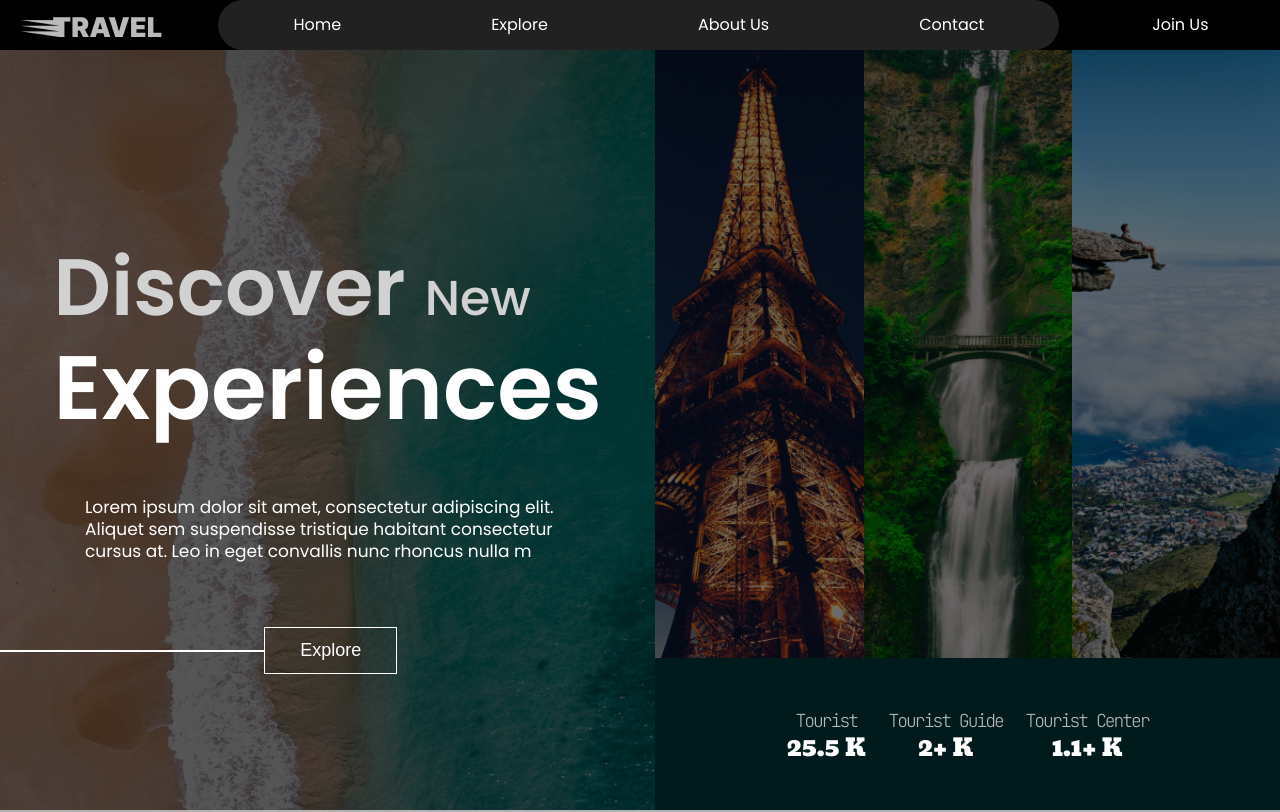
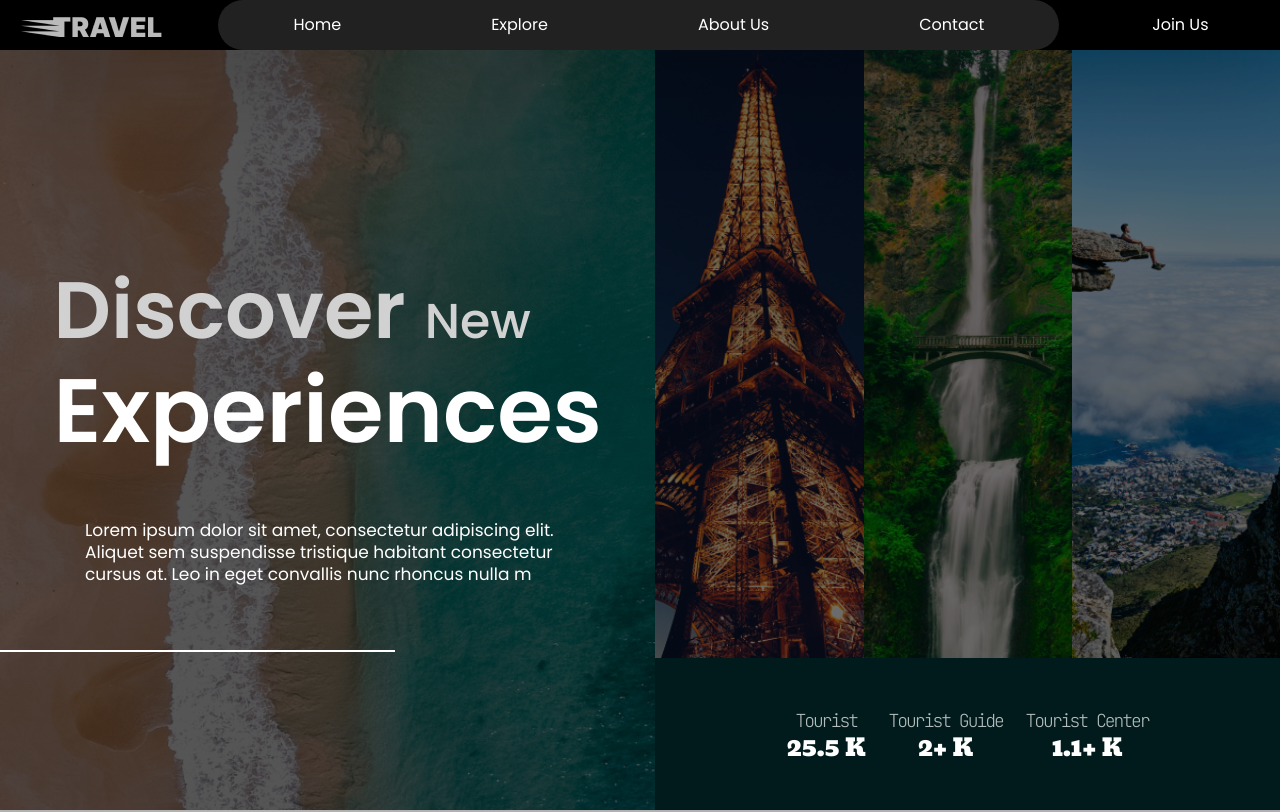
Before and after one commit to ka1x/react-travel-landing-page, a React (Vite) app: page / in a window 1280 px wide. Shown: the top 812 px of the page. Built offline with nearby package versions, Linux system fonts and the light colour scheme.

Commit message:
removed explore btn

```diff
--- a/src/components/Hero.jsx
+++ b/src/components/Hero.jsx
@@ -1,6 +1,6 @@
 import '../styles/hero.css';
 import {stats} from '../constants';
-import {Gallery, HeroBtn} from '.';
+import {Gallery} from '.';
 
 const Hero = () => {
    return (
@@ -14,11 +14,9 @@ const Hero = () => {
                   <p>Lorem ipsum dolor sit amet, consectetur adipiscing elit. Aliquet sem suspendisse tristique habitant consectetur cursus at. Leo in eget convallis nunc rhoncus nulla m</p>
                </div>
 
-{/* ------------------------------------------------------ */}
-			<HeroBtn></HeroBtn>
-{/* ------------------------------------------------------ */}
-
-
+               <div className='btn-container'>
+                  <div className='line'></div>
+               </div>
             </div>
          </div>
 
--- a/src/components/HeroBtn.jsx
+++ /dev/null
@@ -1,18 +0,0 @@
-import React from 'react'
-import '../styles/hero-btn.css';
-
-const HeroBtn = () => {
-  return (
-	<>
-			<div className='btn-container'>
-						<div className='line'></div>
-						<a href='#explore'>
-							<button>Explore </button>
-						</a>
-					</div>
-	</>
-
-	)
-}
-
-export default HeroBtn
--- a/src/components/Navbar.jsx
+++ b/src/components/Navbar.jsx
@@ -4,26 +4,36 @@ import {navLinks} from '../constants';
 import '../styles/navbar.css';
 
 class Navbar extends Component {
-   state = {clicked: false};
+   state = {navOpened: false, loginOpened:false};
 
    handleClick = () => {
-      this.setState({clicked: !this.state.clicked});
+      this.setState({clicked: !this.state.navOpened});
+   };
+
+   handleLoginOpen = () => {
+      this.setState({clicked: !this.state.loginOpened});
    };
 
    render() {
-      return (<>
-{this.state.clicked ? <> <div className="nav-overlay"></div> </> : <></>}
+      return (
+         <>
+            {this.state.navOpened ? (
+               <>
+                  {' '}
+                  <div className='nav-overlay'></div>{' '}
+               </>
+            ) : (
+               <></>
+            )}
 
-         <nav className={this.state.clicked ? 'nav mobile-opened' : 'nav'}>
-
-
+            <nav className={this.state.navOpened ? 'nav mobile-opened' : 'nav'}>
                <img src={logo} alt='TRAVEL' className='nav-logo' />
 
                <ul className='links'>
                   {navLinks.map((link) => {
                      return (
                         <li className='links-item' key={link.id}>
-                        <a href={`#${link.id}`} className='link' onClick={this.state.clicked ? this.handleClick : null}>
+                           <a href={`#${link.id}`} className='link' onClick={this.state.navOpened ? this.handleClick : null}>
                               {link.title}
                            </a>
                         </li>
@@ -33,15 +43,11 @@ class Navbar extends Component {
                <a href='#' className='join-link'>
                   Join Us
                </a>
-            {/* <button className={this.state.clicked ? 'close-btn' : 'menu-btn'}>
-					<img src={this.state.clicked ? close : menu} alt='navbar_button' onClick={this.handleClick} />
-				</button> */}
-
                <button className='menu-btn'>
                   <img src={menu} alt='navbar_button' onClick={this.handleClick} />
                </button>
 
-            {this.state.clicked ? (
+               {this.state.navOpened ? (
                   <button className='close-btn'>
                      <img src={close} alt='close_button' onClick={this.handleClick} />
                   </button>
--- a/src/components/index.js
+++ b/src/components/index.js
@@ -12,8 +12,7 @@ import Contact from './Contact'
 import SubmitBtn from './Button'
 import Gallery from './Gallery'
 import PrevNextBtns from './PrevNextBtns'
-import HeroBtn from './HeroBtn'
 
 export {
-    Navbar, Hero, Partners, Explore, Services, Booking, Packages,Recommendations,Reviews,Footer,Contact, SubmitBtn, Gallery, PrevNextBtns, HeroBtn
+    Navbar, Hero, Partners, Explore, Services, Booking, Packages,Recommendations,Reviews,Footer,Contact, SubmitBtn, Gallery, PrevNextBtns
 }
--- a/src/styles/explore.css
+++ b/src/styles/explore.css
@@ -4,6 +4,7 @@
 	background-size: cover;
 	max-height: min-content;
 	padding-bottom: 50px;
+
 }
 
 .explore-desc {
@@ -12,6 +13,7 @@
 	justify-content: center;
 	align-items: center;
 	margin: 80px 300px;
+
 }
 
 .explore-desc h2 {
--- a/src/styles/hero-btn.css
+++ /dev/null
@@ -1,24 +0,0 @@
-.btn-container {
-	display: flex;
-	flex-direction: row;
-	align-items: center;
-	margin-top: 65px;
-	animation: moveRight 1s ease-in-out forwards;
-}
-
-.btn-container .line {
-	border: 0.5px solid #ffffff;
-	grid-column: 1/1;
-	width: 40%;
-	height: 0;
-	margin: 0;
-}
-
-.btn-container button {
-	padding: 12px 35px;
-	font-size: 18px;
-	border: 1px solid #ffffff;
-	background: none;
-	cursor: pointer;
-	transition: all 0.15s linear;
-}
--- a/src/styles/hero.css
+++ b/src/styles/hero.css
@@ -12,7 +12,8 @@
    background-size: cover;
    grid-column: 1/1;
    grid-row: 1/-1;
-	display: flex;align-items: center;
+   display: flex;
+   align-items: center;
 }
 
 .hero-gallery {
@@ -91,6 +92,23 @@ top: 50%;
    animation: moveRight 1s ease-in-out forwards;
 }
 
+.btn-container {
+   display: flex;
+   flex-direction: row;
+   align-items: center;
+   margin-top: 65px;
+   animation: moveRight 1s ease-in-out forwards;
+}
+
+.btn-container .line {
+   border: 0.5px solid #ffffff;
+   grid-column: 1/1;
+   /* width: 40%; */
+   width: 60%;
+   height: 0;
+   margin: 0;
+}
+
 @media screen and (max-width: 1200px) {
    .hero-content h1 {
       font-size: 70px;
@@ -141,22 +159,18 @@ top: 50%;
    }
    .hero-content p {
       font-size: 14px;
-		padding:  0 30px;
+      padding: 0 30px;
    }
 
-
-	.hero .stats .stat{
+   .hero .stats .stat {
       scale: 0.8;
    }
 }
-
-
 
 @media screen and (max-width: 450px) {
    .hero-content h1 {
       font-size: 50px;
    }
-
 
    .hero-content h1 .span-1 {
       font-size: 20px;
@@ -166,6 +180,6 @@ top: 50%;
    }
    .hero-content p {
       font-size: 13px;
-		padding:  0 40px;
+      padding: 0 40px;
    }
 }
```
Lines whose indentation alone changed are shown as unchanged.
